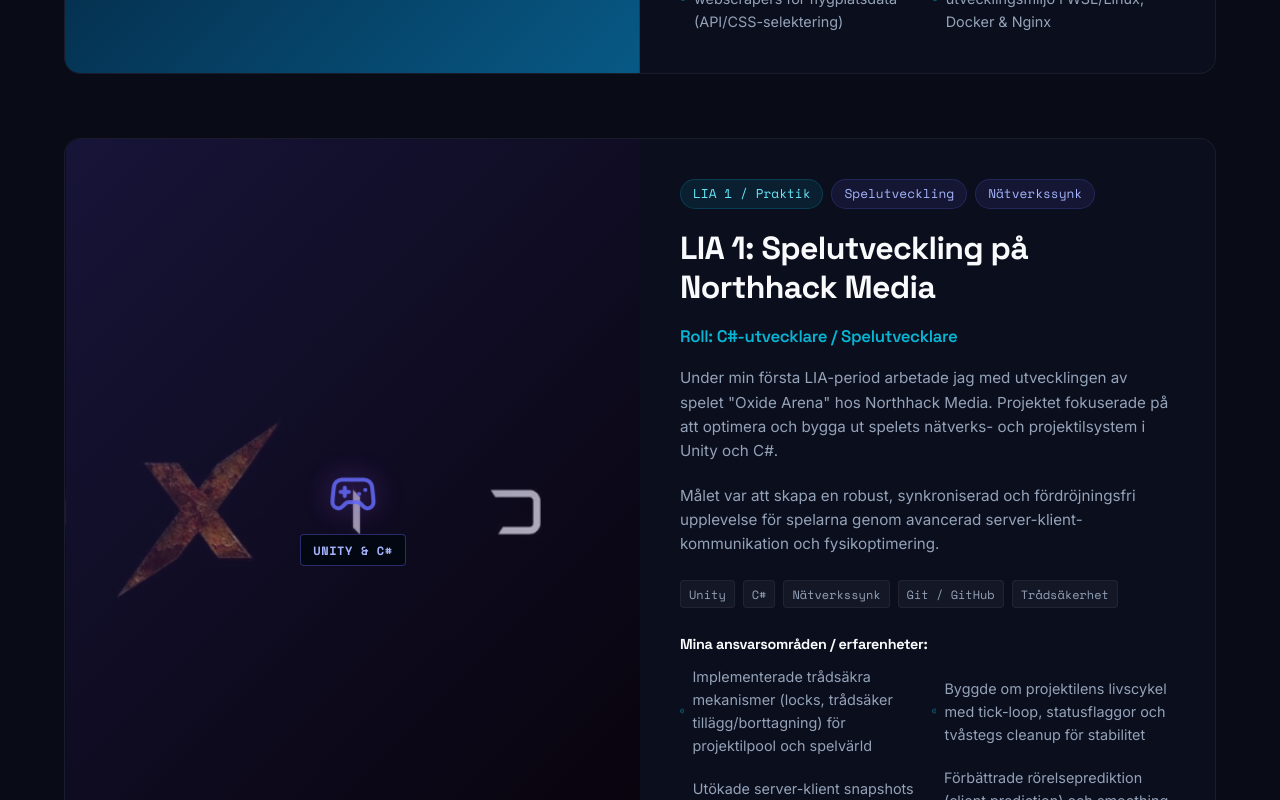
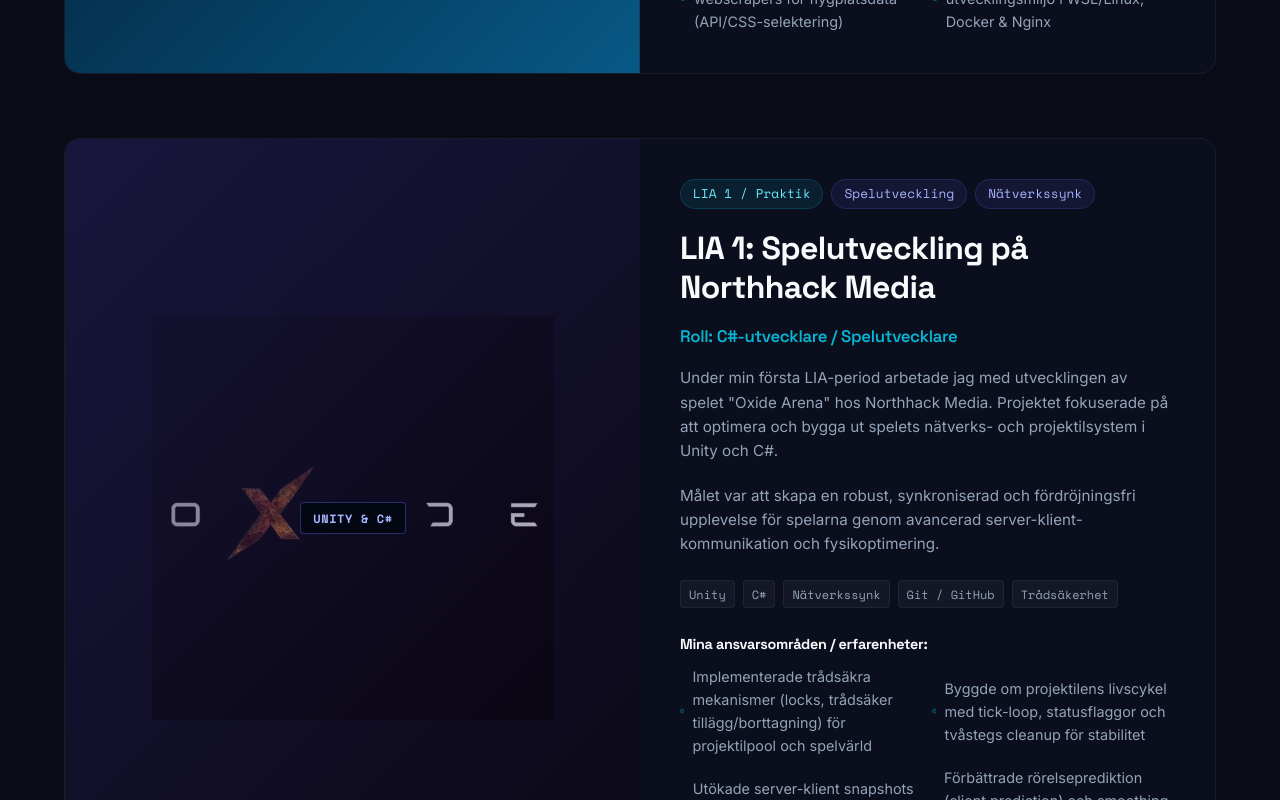
Before and after one commit to StefanLundberg77/slundberg-Web-portfolio, a React (Vite) app: page / in a window 1280 px wide. Shown: the part 2680-3480 px from the top of the page. Built offline with nearby package versions, Linux system fonts and the light colour scheme.

Commit message:
style: contain and center LIA 1 background logo

```diff
--- a/src/components/Projects.tsx
+++ b/src/components/Projects.tsx
@@ -111,11 +111,14 @@
                 className="project-graphic-side game-bg"
                 style={{
                   backgroundImage: `url(${oxideBg})`,
+                  backgroundSize: '70%',
+                  backgroundRepeat: 'no-repeat',
+                  backgroundPosition: 'center',
+                  backgroundColor: '#05070f',
                 }}
               >
                 <div className="game-overlay">
-                  <Gamepad2 size={48} className="game-icon-glow" style={{ color: 'var(--color-primary)' }} />
-                  <span className="game-status-badge" style={{ borderColor: 'rgba(99, 102, 241, 0.4)', color: '#a5b4fc', background: '#030712' }}>UNITY & C#</span>
+                  <span className="game-status-badge" style={{ borderColor: 'rgba(99, 102, 241, 0.4)', color: '#a5b4fc', background: '#030712', marginTop: 0 }}>UNITY & C#</span>
                 </div>
               </div>
 
```
